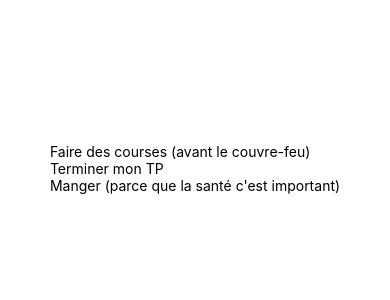
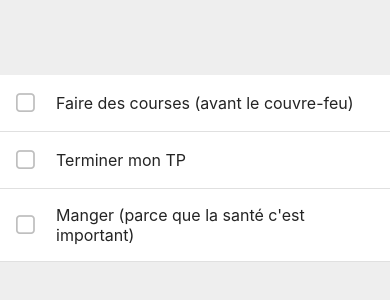
Before and after one commit to 2Itech-CDA-Lyon/react-native-todo, a React Native app: screen / in a window 390 px wide. Shown: the part 254-554 px from the top of the page. Built offline with nearby package versions, Linux system fonts and the light colour scheme; data requests are answered from the project's data file.

Commit message:
Refactor hooks as custom hook and beautify tasks

```diff
--- a/App.tsx
+++ b/App.tsx
@@ -1,37 +1,13 @@
 import { StatusBar } from 'expo-status-bar';
-import React, { useEffect, useState } from 'react';
+import React from 'react';
 import { ActivityIndicator, StyleSheet, Text, View } from 'react-native';
-import { ITask } from './models';
+import { ListItem } from 'react-native-elements';
+import { useFetchAllTasks } from './hooks';
 import RequestState from './request-state';
 
 
 export default function App() {
-  // Retient l'état actuel de la liste des tâches
-  const [tasks, setTasks] = useState<ITask[]>([]);
-  // Retient l'état d'avancement actuel de la requête
-  const [requestState, setRequestState] = useState(RequestState.Idle);
-
-  // Associe une action à la création du composant
-  useEffect(
-    () => {
-      // Retient que la requête est en cours
-      setRequestState(RequestState.Pending);
-      // Envoie une requête dans l'API pour récupérer toutes les tâches
-      fetch('http://localhost:3000/tasks')
-      // Dès que la requête a répondu, transforme la réponse en objets JavaScript
-      .then(response => response.json())
-      // Dès que la réponse a été transformée, range le résultat dans
-      .then( (json: ITask[]) => {
-        // Retient que la requête a réussi
-        setRequestState(RequestState.Success);
-        setTasks(json);
-      })
-      // En cas d'erreur, retient que la requête a échoué
-      .catch( error => setRequestState(RequestState.Failed) );
-    },
-    // Liste de dépendances, liste vide = déclenchement de l'effet uniquement à la création du composant
-    []
-  );
+  const { tasks, requestState } = useFetchAllTasks();
 
   // Tant que la requête est en cours, affiche un indicateur de chargement
   if (requestState === RequestState.Pending) {
@@ -43,7 +19,18 @@ export default function App() {
     <View style={styles.container}>
       <View>
         {tasks.map(
-          (task, index) => <Text key={index}>{task.description}</Text>
+          (task, index) =>
+            <ListItem
+              key={index}
+              bottomDivider
+            >
+              <ListItem.CheckBox checked={false} />
+              <ListItem.Content>
+                <ListItem.Title>
+                  {task.description}
+                </ListItem.Title>
+              </ListItem.Content>
+            </ListItem>
         )}
       </View>
       <StatusBar style="auto" />
@@ -54,7 +41,7 @@ export default function App() {
 const styles = StyleSheet.create({
   container: {
     flex: 1,
-    backgroundColor: '#fff',
+    backgroundColor: '#eee',
     alignItems: 'center',
     justifyContent: 'center',
   },
--- /dev/null
+++ b/hooks/FetchAllTasks.ts
@@ -0,0 +1,46 @@
+import { useState, useEffect } from "react";
+import { ITask } from "../models";
+import RequestState from "../request-state";
+
+
+// Ceci est un hook personnalisé permettant d'aller récupérer la liste des tâches dans l'API
+// Il permet de gérer toute la logique qui entoure cette fonctionnalité, de sorte qu'il ne soit pas nécessaire
+// de l'écrire directement dans chaque composant
+// Il permet également de réutiliser cette logique dans plusieurs composants différents
+const useFetchAllTasks = () => {
+  // Retient l'état actuel de la liste des tâches
+  const [tasks, setTasks] = useState<ITask[]>([]);
+  // Retient l'état d'avancement actuel de la requête
+  const [requestState, setRequestState] = useState(RequestState.Idle);
+
+  // Associe une action à la création du composant
+  useEffect(
+    () => {
+      // Retient que la requête est en cours
+      setRequestState(RequestState.Pending);
+      // Envoie une requête dans l'API pour récupérer toutes les tâches
+      fetch('http://localhost:3000/tasks')
+      // Dès que la requête a répondu, transforme la réponse en objets JavaScript
+      .then(response => response.json())
+      // Dès que la réponse a été transformée, range le résultat dans
+      .then( (json: ITask[]) => {
+        // Retient que la requête a réussi
+        setRequestState(RequestState.Success);
+        setTasks(json);
+      })
+      // En cas d'erreur, retient que la requête a échoué
+      .catch( error => setRequestState(RequestState.Failed) );
+    },
+    // Liste de dépendances, liste vide = déclenchement de l'effet uniquement à la création du composant
+    []
+  );
+
+  // Renvoie l'état actuel de la liste des tâches et de l'avancement de la requête dans le composant
+  // qui a appelé ce hook afin qu'il puisse adapter son affichage en fonction
+  return {
+    tasks,
+    requestState,
+  };
+};
+
+export default useFetchAllTasks;
--- /dev/null
+++ b/hooks/index.ts
@@ -0,0 +1 @@
+export { default as useFetchAllTasks } from './FetchAllTasks';
--- a/package.json
+++ b/package.json
@@ -14,6 +14,7 @@
     "react": "16.13.1",
     "react-dom": "16.13.1",
     "react-native": "https://github.com/expo/react-native/archive/sdk-40.0.1.tar.gz",
+    "react-native-elements": "^3.1.0",
     "react-native-web": "~0.13.12"
   },
   "devDependencies": {
```
Also changed, not shown: 1 other file (tests, documents, lock files or other folders).
